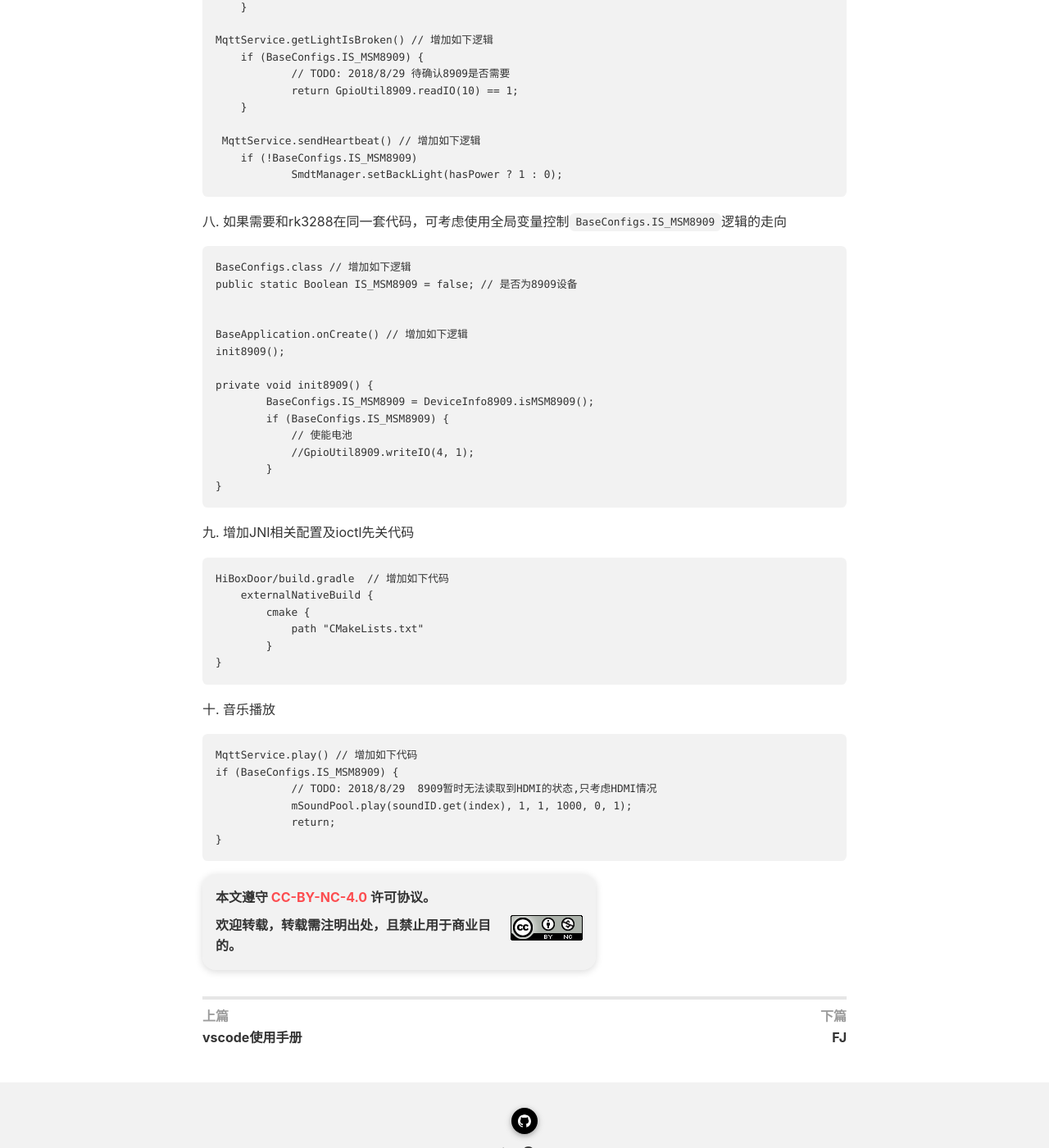
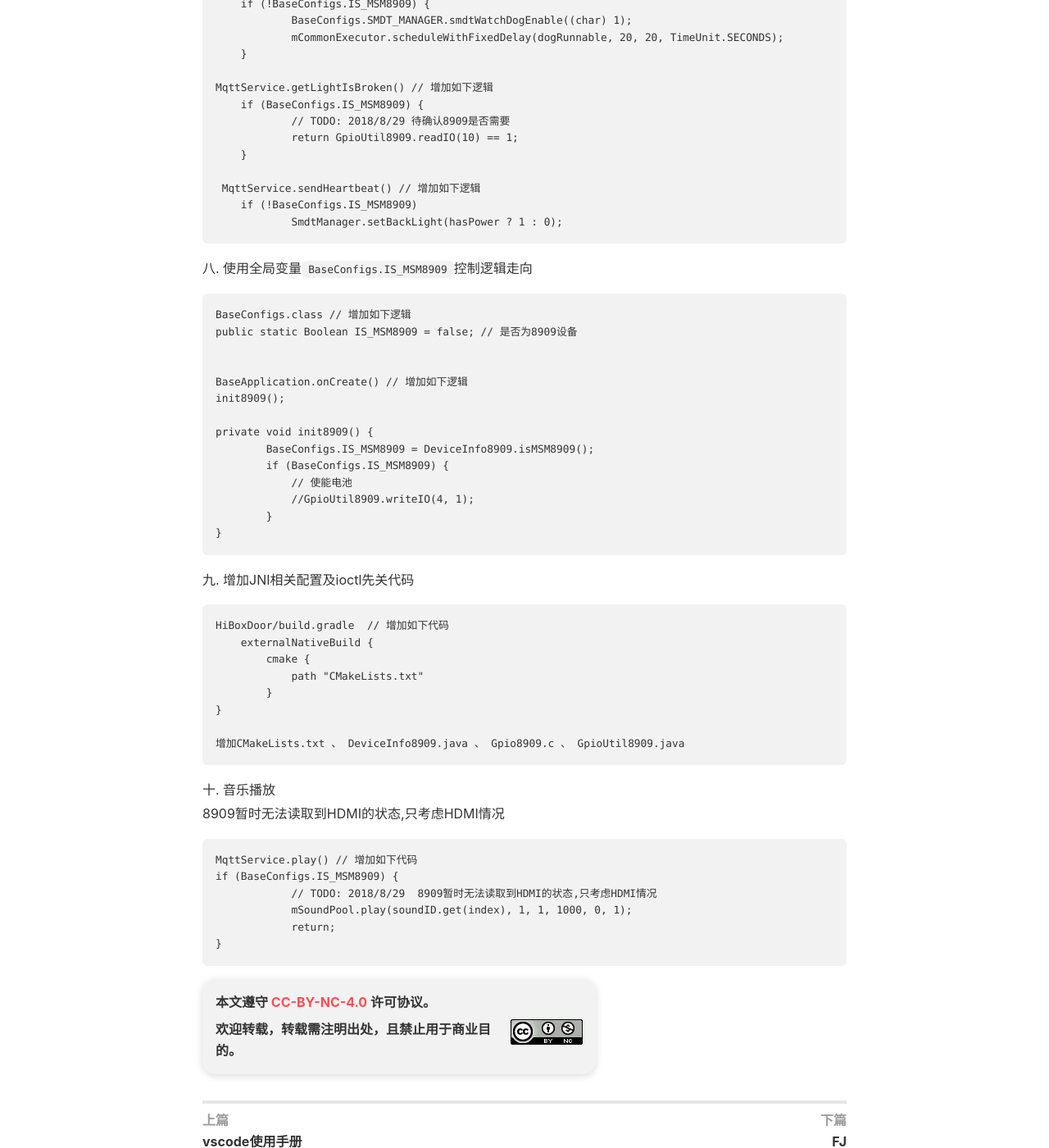
Before and after one commit to kevenliu3/kevenliu3.github.io, a Jekyll site: the page built from _posts/2018-10-11-8909.md, in a window 1280 px wide and 1400 px high, scrolled down 4161 px. Shown: the whole window at 82% size. Built offline with Jekyll 4.4.1, drawn with Linux system fonts in a browser that asks for light colours; nearby versions of some CDN libraries; some of the changed text lies outside the part shown.

Commit message:
fix style

````diff
--- a/_posts/2018-10-11-8909.md
+++ b/_posts/2018-10-11-8909.md
@@ -172,6 +172,7 @@ ApkController.class // 增加如下逻辑
 ```
 
 七. 不支持`SmdtManager`相关API
+所以，需要屏蔽使用SmdtManager的方法，<font color=#ff0000> 防止找不到SmdtManager报错。</font>
 
 ```
 BaseApplication.class // 增加如下逻辑
@@ -208,7 +209,7 @@ MqttService.getLightIsBroken() // 增加如下逻辑
             SmdtManager.setBackLight(hasPower ? 1 : 0);
 ```
 
-八. 如果需要和rk3288在同一套代码，可考虑使用全局变量控制`BaseConfigs.IS_MSM8909`逻辑的走向
+八. 使用全局变量`BaseConfigs.IS_MSM8909`控制逻辑走向
 
 ```
 BaseConfigs.class // 增加如下逻辑
@@ -236,10 +237,12 @@ HiBoxDoor/build.gradle  // 增加如下代码
             path "CMakeLists.txt"
         }
 }
+
+增加CMakeLists.txt 、 DeviceInfo8909.java 、 Gpio8909.c 、 GpioUtil8909.java
 ```
 
 十. 音乐播放
-
+8909暂时无法读取到HDMI的状态,只考虑HDMI情况
 ```
 MqttService.play() // 增加如下代码
 if (BaseConfigs.IS_MSM8909) {
````
Also changed, not shown: other parts of _posts/2018-10-11-8909.md (+1 -1 lines).
